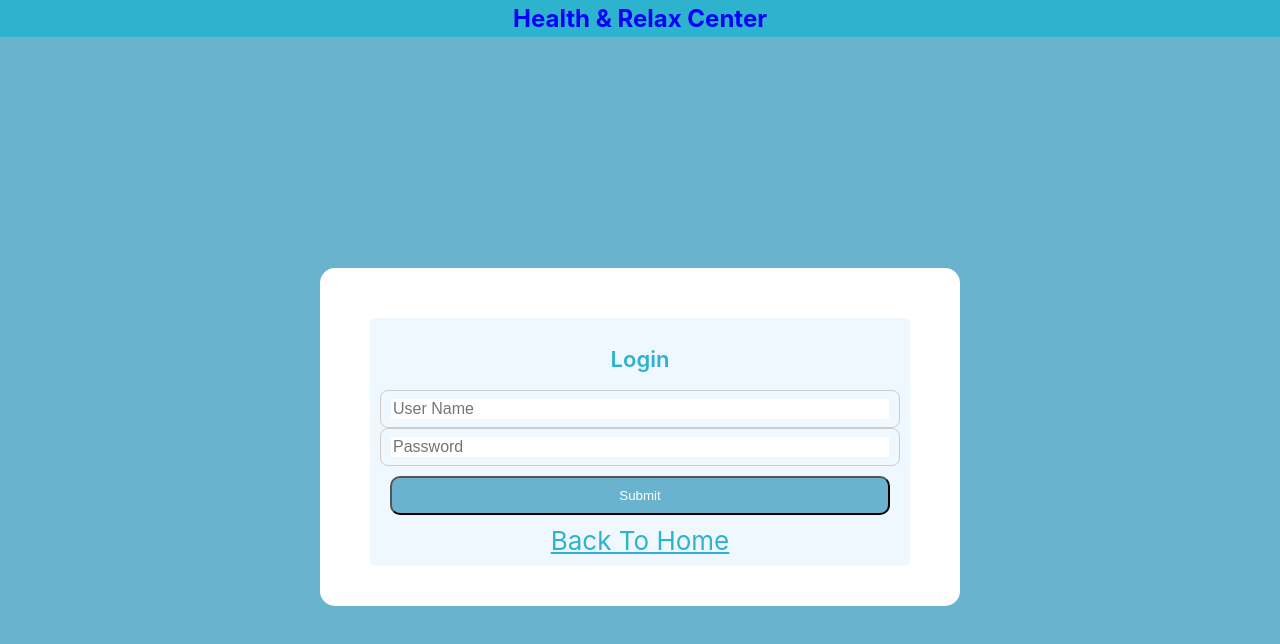
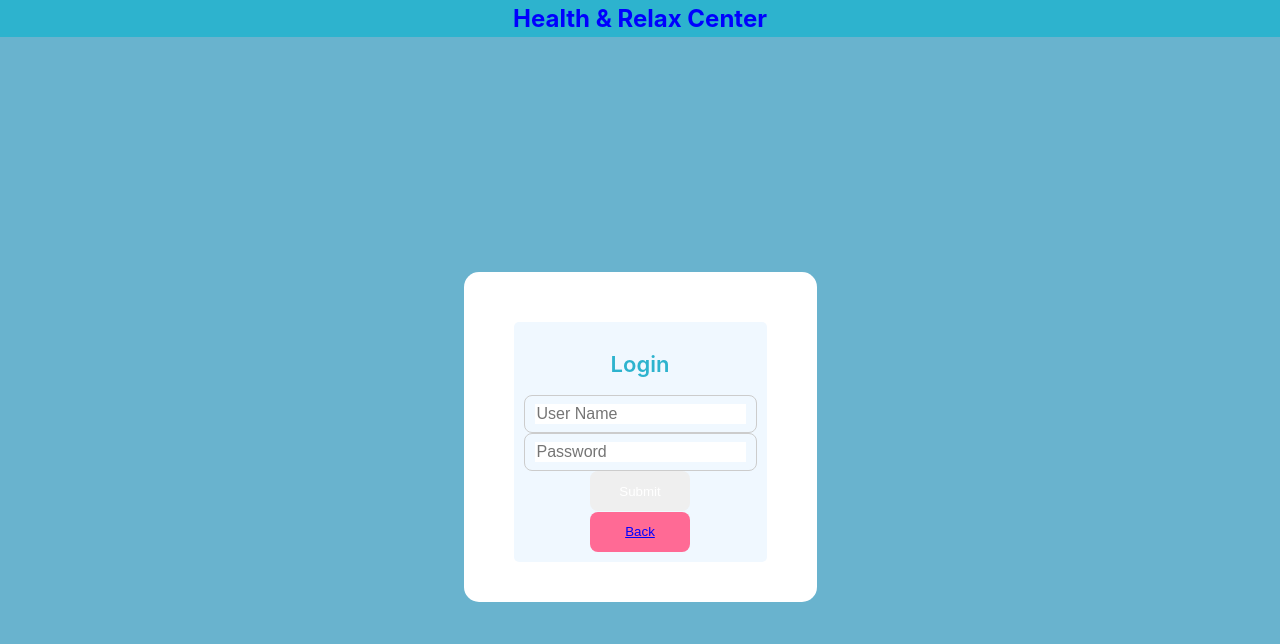
Before and after one commit to nikindtmas1/Feedback-Rating, a React (Create React App) app in the folder client/: page /login in a window 1280 px wide. Shown: the top 644 px of the page. Built offline with nearby package versions, Linux system fonts and the light colour scheme; no server answers.

Commit message:
Update login page

```diff
--- a/client/src/Components/pages/LoginPage.js
+++ b/client/src/Components/pages/LoginPage.js
@@ -2,6 +2,7 @@ import React, { useContext } from "react";
 import { useHistory, Link } from "react-router-dom";
 import Card from "../shared/Card";
 import { FeedbackContext } from "../../context/FeedbackContext";
+import Button from "../shared/Button";
 
 const LoginPage = () => {
   const history = useHistory();
@@ -39,30 +40,21 @@ const LoginPage = () => {
               <input type="password" name="password" placeholder="Password" />
             </div>
             <div className="button-login">
-              <button
-                type="submit"
-                style={{
-                  padding: "10px",
-                  margin: "10px",
-                  width: "500px",
-                  backgroundColor: "rgb(105, 179, 206)",
-                  color: "white",
-                  borderRadius: "10px",
-                  cursor: "pointer",
-                }}
-              >
+              <Button type="submit" disabled="false" version="tertiary">
                 Submit
-              </button>
+              </Button>
             </div>
+            <Button type="submit" version="secondary">
               <Link
                 onClick={onClick}
                 to="/"
                 style={{
-                color: "rgb(45, 179, 206)",
+                  color: "blue",
                 }}
               >
-              Back To Home
+                Back
               </Link>
+            </Button>
           </form>
         </div>
       </div>
```
Lines whose indentation alone changed are shown as unchanged.
